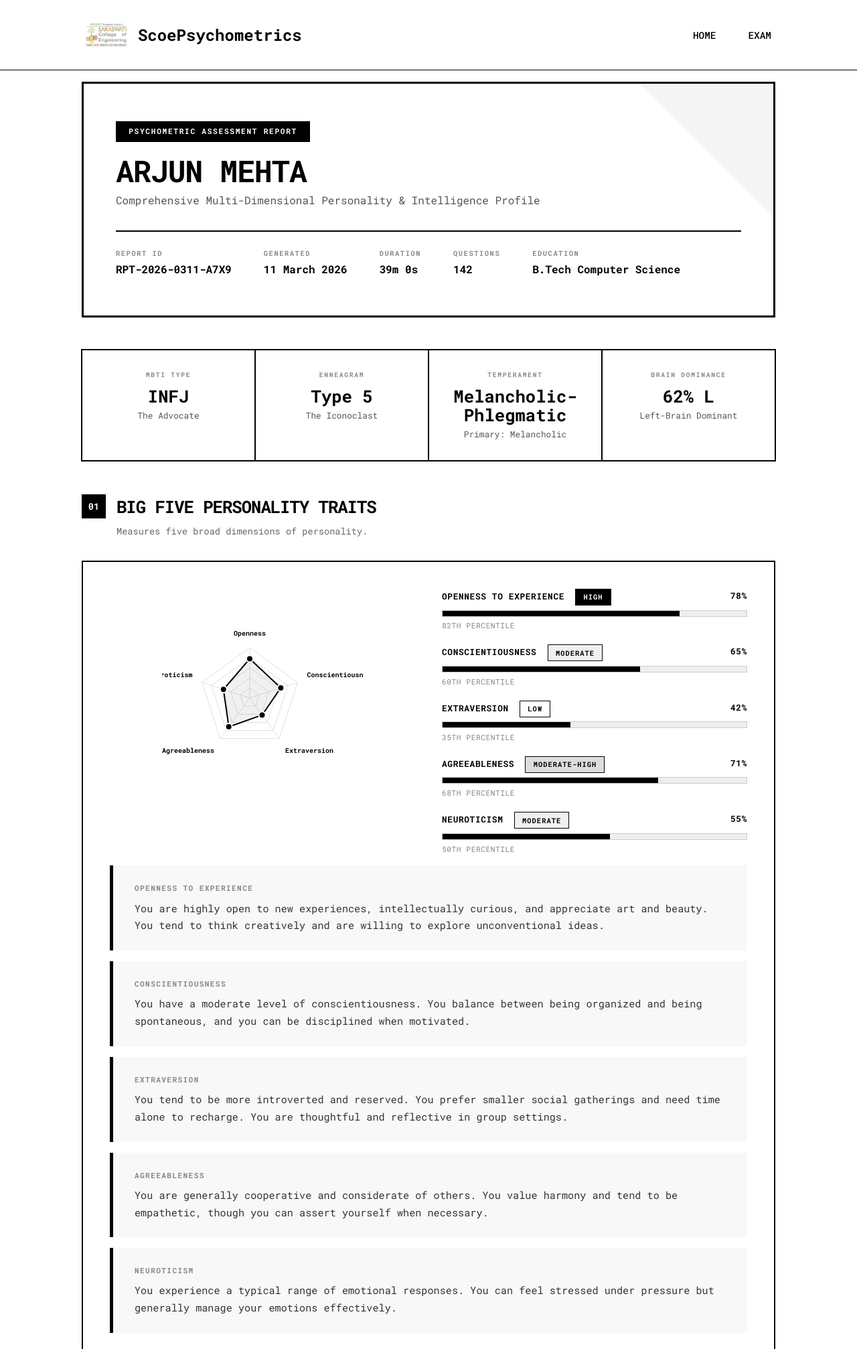
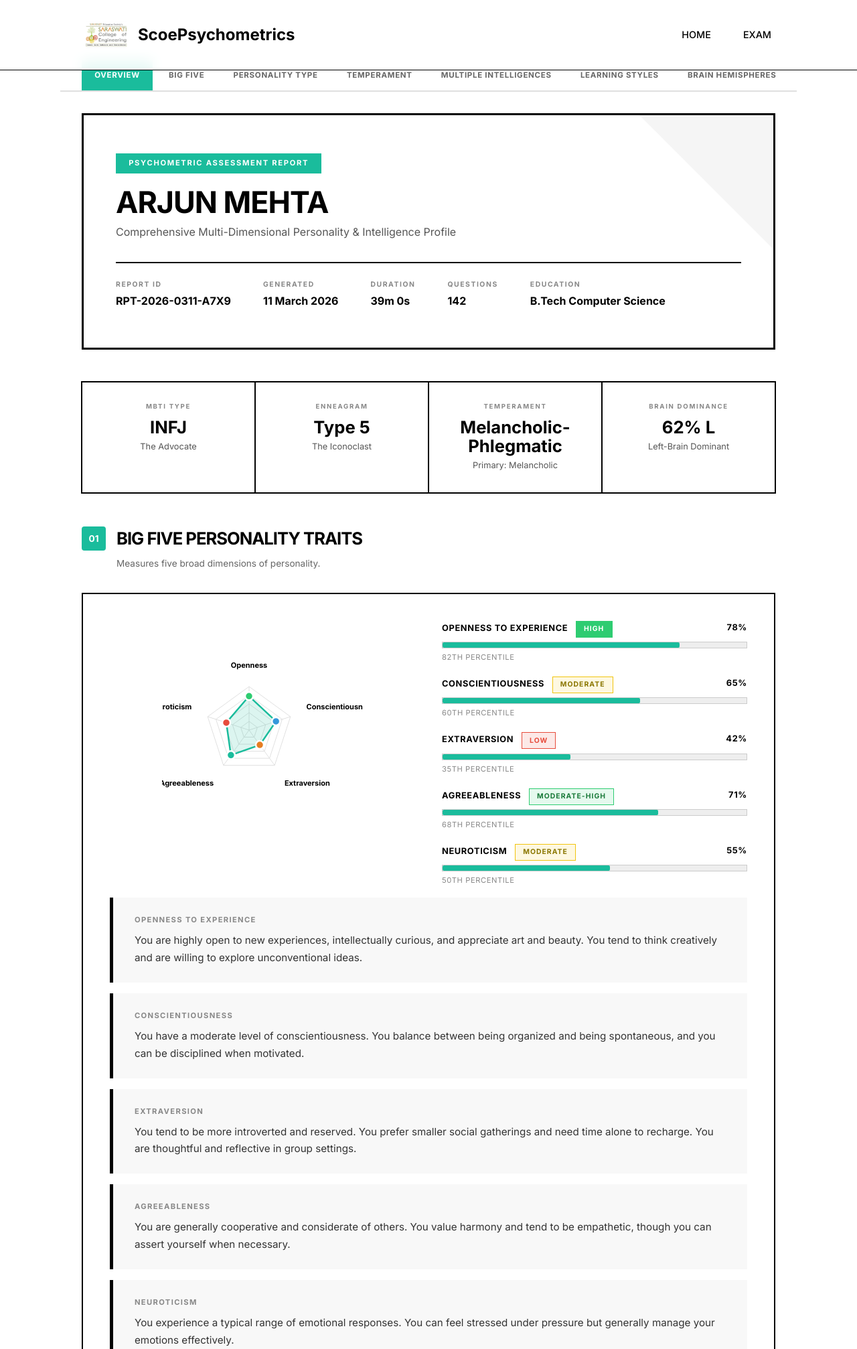
Before and after one commit to sairajmote/ScoePsychometrics, a FastAPI app: page /report in a window 1280 px wide. Shown: the top 2014 px of the page at 67% size. Run offline with FastAPI, Linux system fonts and the light colour scheme.

Commit message:
Fourth commit , working on the report stuff

```diff
--- a/frontend/static/css/style.css
+++ b/frontend/static/css/style.css
@@ -1,4 +1,4 @@
-@import url('https://fonts.googleapis.com/css2?family=Roboto+Mono:wght@300;400;500;700&display=swap');
+@import url('https://fonts.googleapis.com/css2?family=Inter:wght@300;400;500;600;700;800&display=swap');
 
 :root {
     --bg-color: #ffffff;
@@ -17,7 +17,8 @@
 }
 
 body {
-    font-family: 'Roboto Mono', monospace;
+    font-family: 'Inter', -apple-system, BlinkMacSystemFont, 'Segoe UI', sans-serif;
+    font-size: 17px;
     background-color: var(--bg-color);
     color: var(--text-color);
     line-height: 1.6;
--- a/frontend/templates/report.html
+++ b/frontend/templates/report.html
@@ -10,10 +10,62 @@
     <link rel="stylesheet" href="/static/css/style.css">
     <script src="https://cdn.jsdelivr.net/npm/chart.js"></script>
     <style>
+        /* ── Color Palette ── */
+        :root {
+            --c-green: #2ecc71;
+            --c-red: #e74c3c;
+            --c-blue: #3498db;
+            --c-yellow: #f1c40f;
+            --c-purple: #9b59b6;
+            --c-orange: #e67e22;
+            --c-teal: #1abc9c;
+            --c-green-light: rgba(46, 204, 113, 0.12);
+            --c-blue-light: rgba(52, 152, 219, 0.12);
+            --c-red-light: rgba(231, 76, 60, 0.12);
+            --c-yellow-light: rgba(241, 196, 15, 0.12);
+        }
+
+        /* ── Section Nav Tabs ── */
+        .section-nav {
+            max-width: 1100px;
+            margin: 0 auto;
+            padding: 0 2rem;
+            border-bottom: 2px solid #e0e0e0;
+            margin-bottom: 2rem;
+            overflow-x: auto;
+            white-space: nowrap;
+            -webkit-overflow-scrolling: touch;
+        }
+
+        .section-nav a {
+            display: inline-block;
+            padding: 0.8rem 1.2rem;
+            font-size: 0.72rem;
+            font-weight: 700;
+            text-transform: uppercase;
+            letter-spacing: 0.06em;
+            text-decoration: none;
+            color: #666;
+            border-bottom: 3px solid transparent;
+            transition: all 0.3s;
+            margin-bottom: -2px;
+        }
+
+        .section-nav a:hover {
+            color: #000;
+            border-bottom-color: #ccc;
+        }
+
+        .section-nav a.nav-active {
+            color: #fff;
+            background: var(--c-teal);
+            border-bottom-color: var(--c-teal);
+        }
+
         /* ── Report Shell ── */
         .report-shell {
             max-width: 1100px;
-            margin: 2rem auto 5rem auto;
+            margin: 0 auto 5rem auto;
             padding: 0 2rem;
         }
 
@@ -40,7 +92,7 @@
 
         .cover-badge {
             display: inline-block;
-            background: #000;
+            background: var(--c-teal);
             color: #fff;
             padding: 0.4rem 1.2rem;
             font-size: 0.7rem;
@@ -184,7 +236,7 @@
 
         .section-num {
             display: inline-block;
-            background: #000;
+            background: var(--c-teal);
             color: #fff;
             width: 36px;
             height: 36px;
@@ -194,6 +246,7 @@
             font-size: 0.85rem;
             margin-right: 1rem;
             flex-shrink: 0;
+            border-radius: 4px;
         }
 
         .section-heading {
@@ -275,8 +328,9 @@
 
         .hbar-fill {
             height: 100%;
-            background: #000;
+            background: var(--c-teal);
             transition: width 1.2s cubic-bezier(0.22, 1, 0.36, 1);
+            border-radius: 2px;
         }
 
         .hbar-tag {
@@ -301,28 +355,33 @@
         }
 
         .level-badge.high {
-            background: #000;
+            background: var(--c-green);
             color: #fff;
+            border-color: var(--c-green);
         }
 
         .level-badge.very-high {
-            background: #000;
+            background: var(--c-blue);
             color: #fff;
+            border-color: var(--c-blue);
         }
 
         .level-badge.moderate {
-            background: #f0f0f0;
-            color: #000;
+            background: var(--c-yellow-light);
+            color: #8a7600;
+            border-color: var(--c-yellow);
         }
 
         .level-badge.moderate-high {
-            background: #ddd;
-            color: #000;
+            background: var(--c-green-light);
+            color: #1a7a3a;
+            border-color: var(--c-green);
         }
 
         .level-badge.low {
-            background: #fff;
-            color: #000;
+            background: var(--c-red-light);
+            color: var(--c-red);
+            border-color: var(--c-red);
         }
 
         /* ── MBTI Dichotomy Bars ── */
@@ -382,7 +441,7 @@
         }
 
         .dich-bar-b {
-            background: #000;
+            background: var(--c-teal);
             color: #fff;
             display: flex;
             align-items: center;
@@ -520,7 +579,7 @@
             align-items: center;
             justify-content: center;
             border: 2px solid #000;
-            background: #000;
+            background: linear-gradient(180deg, var(--c-blue), var(--c-purple));
             color: #fff;
             font-size: 0.6rem;
             text-transform: uppercase;
@@ -800,7 +859,7 @@
             border: 2px solid #000;
             background: #000;
             color: #fff;
-            font-family: 'Roboto Mono', monospace;
+            font-family: 'Inter', sans-serif;
             font-weight: 700;
             font-size: 0.8rem;
             text-transform: uppercase;
@@ -940,6 +999,17 @@
 
     <div style="height:90px;"></div>
 
+    <div class="section-nav" id="section-nav">
+        <a href="#sec-overview" class="nav-active">Overview</a>
+        <a href="#sec-big5">Big Five</a>
+        <a href="#sec-mbti">Personality Type</a>
+        <a href="#sec-temperament">Temperament</a>
+        <a href="#sec-mi">Multiple Intelligences</a>
+        <a href="#sec-learning">Learning Styles</a>
+        <a href="#sec-brain">Brain Hemispheres</a>
+        <a href="#sec-enneagram">Enneagram</a>
+    </div>
+
     <main class="report-shell" id="report-root">
         <p style="text-align:center;padding:4rem;color:#888;font-size:1.1rem;">Loading report data…</p>
     </main>
@@ -959,7 +1029,7 @@
         //  REPORT RENDERER — reads JSON, builds HTML
         // ───────────────────────────────────────────
 
-        Chart.defaults.font.family = "'Roboto Mono', monospace";
+        Chart.defaults.font.family = "'Inter', sans-serif";
         Chart.defaults.color = '#000';
 
         async function loadReport() {
@@ -990,7 +1060,7 @@
 
             // ── COVER ──
             html += `
-      <div class="report-cover">
+      <div class="report-cover" id="sec-overview">
         <div class="cover-badge">Psychometric Assessment Report</div>
         <h1 class="cover-title">${meta.candidate.name.toUpperCase()}</h1>
         <div class="cover-subtitle">Comprehensive Multi-Dimensional Personality & Intelligence Profile</div>
@@ -1060,7 +1130,7 @@
             }
 
             html += `
-      <div class="section-block">
+      <div class="section-block" id="sec-big5">
         <div class="section-heading">
           <span class="section-num">01</span>
           <h2>${b5.label}</h2>
@@ -1108,7 +1178,7 @@
             }).join('');
 
             html += `
-      <div class="section-block">
+      <div class="section-block" id="sec-mbti">
         <div class="section-heading">
           <span class="section-num">02</span>
           <h2>${mbti.label}</h2>
@@ -1142,7 +1212,7 @@
         </div>`).join('');
 
             html += `
-      <div class="section-block">
+      <div class="section-block" id="sec-temperament">
         <div class="section-heading">
           <span class="section-num">03</span>
           <h2>${temp.label}</h2>
@@ -1176,7 +1246,7 @@
         </li>`).join('');
 
             html += `
-      <div class="section-block">
+      <div class="section-block" id="sec-mi">
         <div class="section-heading">
           <span class="section-num">04</span>
           <h2>${mi.label}</h2>
@@ -1203,7 +1273,7 @@
         </div>`).join('');
 
             html += `
-      <div class="section-block">
+      <div class="section-block" id="sec-learning">
         <div class="section-heading">
           <span class="section-num">05</span>
           <h2>${ls.label}</h2>
@@ -1224,7 +1294,7 @@
             // ── SECTION 6: BRAIN HEMISPHERES ──
             const bh = sub.brain_hemispheres;
             html += `
-      <div class="section-block">
+      <div class="section-block" id="sec-brain">
         <div class="section-heading">
           <span class="section-num">06</span>
           <h2>${bh.label}</h2>
@@ -1264,7 +1334,7 @@
             // ── SECTION 7: ENNEAGRAM ──
             const en = sub.enneagram;
             html += `
-      <div class="section-block">
+      <div class="section-block" id="sec-enneagram">
         <div class="section-heading">
           <span class="section-num">07</span>
           <h2>${en.label}</h2>
@@ -1372,32 +1442,40 @@
         function renderCharts(D) {
             const sub = D.subtests;
 
+            // ── Color palette for charts ──
+            const C = {
+                green: '#2ecc71', red: '#e74c3c', blue: '#3498db',
+                yellow: '#f1c40f', purple: '#9b59b6', orange: '#e67e22',
+                teal: '#1abc9c', pink: '#e91e63'
+            };
+
             // Chart 1: Big Five Radar
             const b5 = sub.big_five.traits;
+            const b5Colors = [C.green, C.blue, C.orange, C.teal, C.red];
             new Chart(document.getElementById('chart-big5'), {
                 type: 'radar',
                 data: {
                     labels: Object.values(b5).map(t => t.label.replace(' to Experience', '')),
                     datasets: [{
                         data: Object.values(b5).map(t => t.score),
-                        backgroundColor: 'rgba(0,0,0,0.06)',
-                        borderColor: '#000',
-                        borderWidth: 2,
-                        pointBackgroundColor: '#000',
+                        backgroundColor: 'rgba(26,188,156,0.15)',
+                        borderColor: C.teal,
+                        borderWidth: 2.5,
+                        pointBackgroundColor: b5Colors,
                         pointBorderColor: '#fff',
-                        pointRadius: 5,
-                        pointHoverRadius: 7
+                        pointRadius: 6,
+                        pointHoverRadius: 8
                     }]
                 },
                 options: {
+                    layout: { padding: 20 },
                     scales: {
                         r: {
-                            beginAtZero: true,
-                            max: 100,
+                            beginAtZero: true, max: 100,
                             ticks: { stepSize: 20, display: false },
                             grid: { color: '#e0e0e0' },
                             angleLines: { color: '#e0e0e0' },
-                            pointLabels: { font: { size: 10, weight: '700' }, padding: 15 }
+                            pointLabels: { font: { size: 11, weight: '700' }, padding: 25 }
                         }
                     },
                     plugins: { legend: { display: false } }
@@ -1412,8 +1490,8 @@
                     labels: Object.values(tempScores).map(t => t.label),
                     datasets: [{
                         data: Object.values(tempScores).map(t => t.percentage),
-                        backgroundColor: ['#ddd', '#aaa', '#000', '#666'],
-                        borderWidth: 2,
+                        backgroundColor: [C.yellow, C.red, C.blue, C.green],
+                        borderWidth: 3,
                         borderColor: '#fff'
                     }]
                 },
@@ -1430,17 +1508,17 @@
 
             // Chart 3: Multiple Intelligences Bar
             const mi = sub.multiple_intelligences.intelligences;
+            const miColors = [C.blue, C.green, C.purple, C.orange, C.teal, C.red];
             new Chart(document.getElementById('chart-mi'), {
                 type: 'bar',
                 data: {
                     labels: Object.values(mi).map(i => i.label.replace(' Intelligence', '')),
                     datasets: [{
                         data: Object.values(mi).map(i => i.score),
-                        backgroundColor: Object.keys(mi).map(k =>
-                            sub.multiple_intelligences.dominant_intelligences.includes(k) ? '#000' : '#ccc'
-                        ),
+                        backgroundColor: miColors,
                         borderWidth: 0,
-                        barThickness: 24
+                        barThickness: 24,
+                        borderRadius: 3
                     }]
                 },
                 options: {
@@ -1461,8 +1539,8 @@
                     labels: Object.values(ls).map(s => s.label),
                     datasets: [{
                         data: Object.values(ls).map(s => s.percentage),
-                        backgroundColor: ['#000', '#888', '#444', '#ccc'],
-                        borderWidth: 2,
+                        backgroundColor: [C.blue, C.orange, C.green, C.yellow],
+                        borderWidth: 3,
                         borderColor: '#fff'
                     }]
                 },
@@ -1478,28 +1556,26 @@
 
             // Chart 5: Enneagram Radar
             const enScores = sub.enneagram.type_scores;
+            const enColors = [C.red, C.green, C.yellow, C.purple, C.blue, C.orange, C.teal, C.pink, C.green];
             new Chart(document.getElementById('chart-ennea'), {
                 type: 'radar',
                 data: {
                     labels: Object.values(enScores).map(t => `T${t.label.split(' ')[1] || ''} ${t.label.split(' ').slice(1).join(' ')}`),
                     datasets: [{
                         data: Object.values(enScores).map(t => t.score),
-                        backgroundColor: 'rgba(0,0,0,0.06)',
-                        borderColor: '#000',
-                        borderWidth: 2,
-                        pointBackgroundColor: Object.values(enScores).map((t, i) =>
-                            (i + 1) === sub.enneagram.primary_type.number ? '#000' : '#aaa'
-                        ),
+                        backgroundColor: 'rgba(155,89,182,0.12)',
+                        borderColor: C.purple,
+                        borderWidth: 2.5,
+                        pointBackgroundColor: enColors,
                         pointRadius: Object.values(enScores).map((t, i) =>
-                            (i + 1) === sub.enneagram.primary_type.number ? 7 : 4
+                            (i + 1) === sub.enneagram.primary_type.number ? 8 : 5
                         )
                     }]
                 },
                 options: {
                     scales: {
                         r: {
-                            beginAtZero: true,
-                            max: 100,
+                            beginAtZero: true, max: 100,
                             ticks: { display: false },
                             grid: { color: '#e0e0e0' },
                             angleLines: { color: '#e0e0e0' },
@@ -1509,6 +1585,19 @@
                     plugins: { legend: { display: false } }
                 }
             });
+
+            // ── Section Nav highlight on scroll ──
+            const sections = document.querySelectorAll('[id^="sec-"]');
+            const navLinks = document.querySelectorAll('.section-nav a');
+            window.addEventListener('scroll', () => {
+                let current = '';
+                sections.forEach(s => {
+                    if (window.scrollY >= s.offsetTop - 200) current = s.id;
+                });
+                navLinks.forEach(a => {
+                    a.classList.toggle('nav-active', a.getAttribute('href') === '#' + current);
+                });
+            });
         }
 
         // ── BOOT ──
--- a/frontend/templates/sample_report.html
+++ b/frontend/templates/sample_report.html
@@ -672,7 +672,7 @@
 
   <script>
     // Global Chart Defaults for Minimalist Aesthetic
-    Chart.defaults.font.family = "'Roboto Mono', monospace";
+    Chart.defaults.font.family = "'Inter', sans-serif";
     Chart.defaults.color = '#000';
     Chart.defaults.scale.grid.color = '#eee';
 
```
